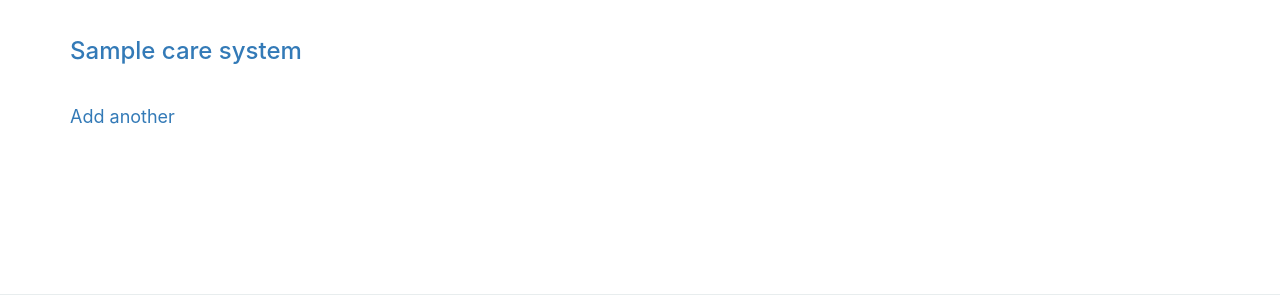
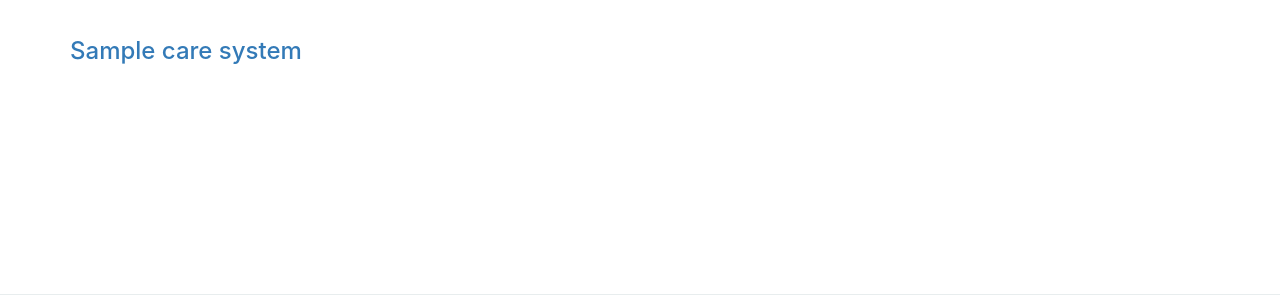
Before and after one commit to nhsengland/phmi, a Django app: template phmi/templates/home.html in a window 1280 px wide. Shown: the part 275-570 px from the top of the page. Run offline with Django 3.2, Linux system fonts and the light colour scheme; a user stored in the database is signed in; tables that the repository leaves empty hold one stand-in row (values such as "Sample post"); the template is opened without the code that fills it: most values are stand-ins (such as "Sample title", 1, 10 or a date in 2020); some libraries are stand-ins or nearby versions.

Commit message:
only show the add another button if we have more than 5 entrants

```diff
--- a/phmi/templates/home.html
+++ b/phmi/templates/home.html
@@ -5,7 +5,7 @@
   <article>
 
     {% if request.user.is_authenticated %}
-    <a href="{% url 'group-add' %}" class="pull-right">Add</a>
+      <a href="{% url 'group-add' %}" class="pull-right">Add</a>
     {% endif %}
 
     <h1 class="title">
@@ -14,7 +14,7 @@
 
     <div class="row" style="margin-bottom:30px">
       <div class="col-md-12">
-        <ul class="list-unstyled">
+        <ul id="care-systems" class="list-unstyled">
           {% for care_system in object_list %}
           <li><h3><a href="{{ care_system.get_absolute_url }}">{{ care_system.name }}</a></h3></li>
           {% endfor %}
@@ -23,7 +23,9 @@
     </div>
 
   {% if request.user.is_authenticated %}
-  <a href="{% url 'group-add' %}">Add another</a>
+    {% if object_list.count > 5 %}
+      <a id="add-care-system-another" href="{% url 'group-add' %}">Add another</a>
+    {% endif %}
   {% endif %}
 
 
```
